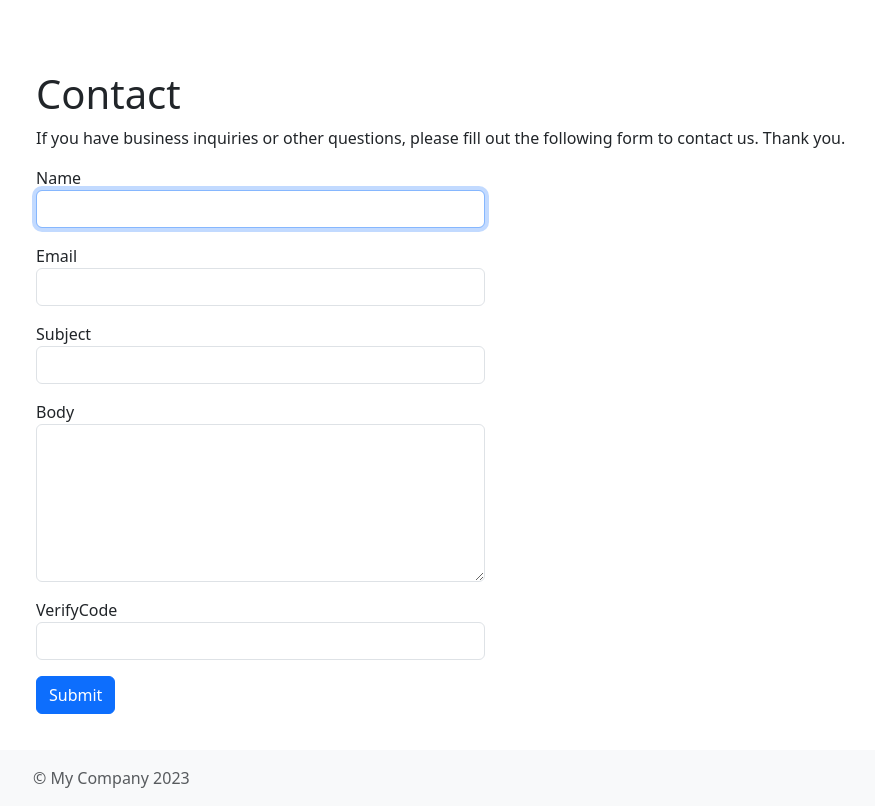
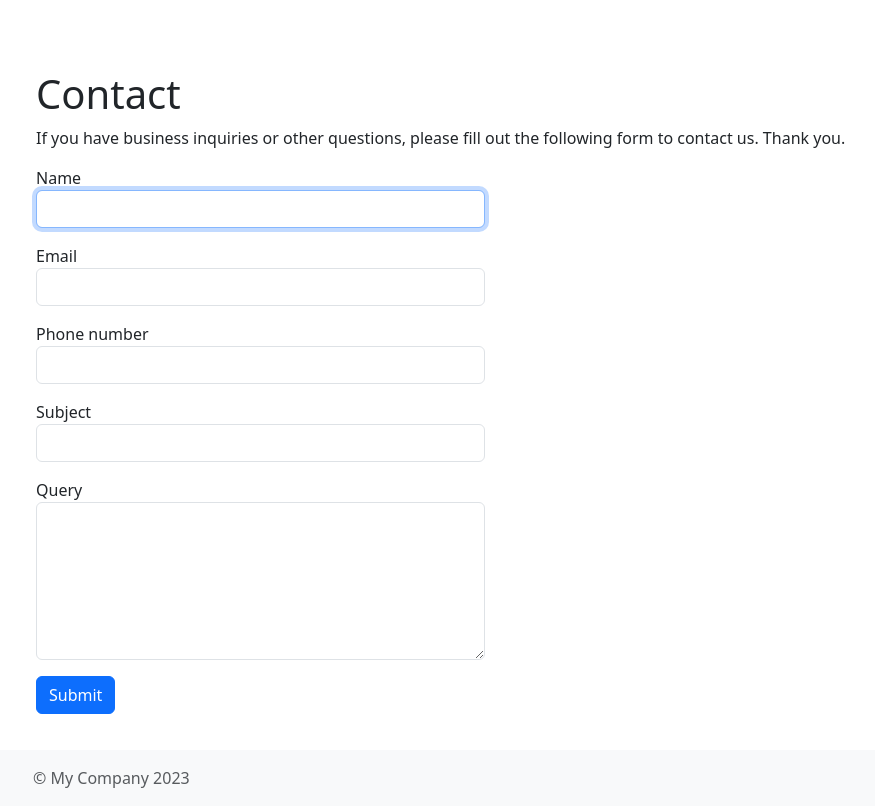
Before and after one commit to shafiq-ahmed/yii2-basic, a Yii app: template views/site/query.php in a window 1280 px wide. Shown: the whole page, without its empty margins (49-924 px from the left). Run offline with PHP 8.4 and a stand-in for Yii, Linux system fonts and the light colour scheme; the template is opened without the code that fills it, so the values that code supplies are empty; form fields are guessed from the names that the template uses; some libraries are stand-ins or nearby versions.

Commit message:
Query Model created
A db table has been created and a model has been added accordingly. The query form page has been updated accoording to the new model.

```diff
--- a/controllers/SiteController.php
+++ b/controllers/SiteController.php
@@ -2,6 +2,7 @@
 
 namespace app\controllers;
 
+use app\models\QueryForm;
 use Yii;
 use yii\filters\AccessControl;
 use yii\web\Controller;
@@ -128,7 +129,7 @@ class SiteController extends Controller
 
     public function actionQuery()
     {
-        $model= new ContactForm();
+        $model= new QueryForm();
     return $this->render('query',[
         'model'=>$model,
     ]);
--- a/views/site/query.php
+++ b/views/site/query.php
@@ -47,13 +47,12 @@ $this->params['breadcrumbs'][] = $this->title;
 
                 <?= $form->field($model, 'email') ?>
 
+                <?= $form->field($model, 'phone_number') ?>
+
                 <?= $form->field($model, 'subject') ?>
 
-                <?= $form->field($model, 'body')->textarea(['rows' => 6]) ?>
+                <?= $form->field($model, 'query')->textarea(['rows' => 6]) ?>
 
-                <?= $form->field($model, 'verifyCode')->widget(Captcha::class, [
-                    'template' => '<div class="row"><div class="col-lg-3">{image}</div><div class="col-lg-6">{input}</div></div>',
-                ]) ?>
 
                 <div class="form-group">
                     <?= Html::submitButton('Submit', ['class' => 'btn btn-primary', 'name' => 'contact-button']) ?>
```
Also changed, not shown: models/QueryForm.php (added, +20 -0 lines).
